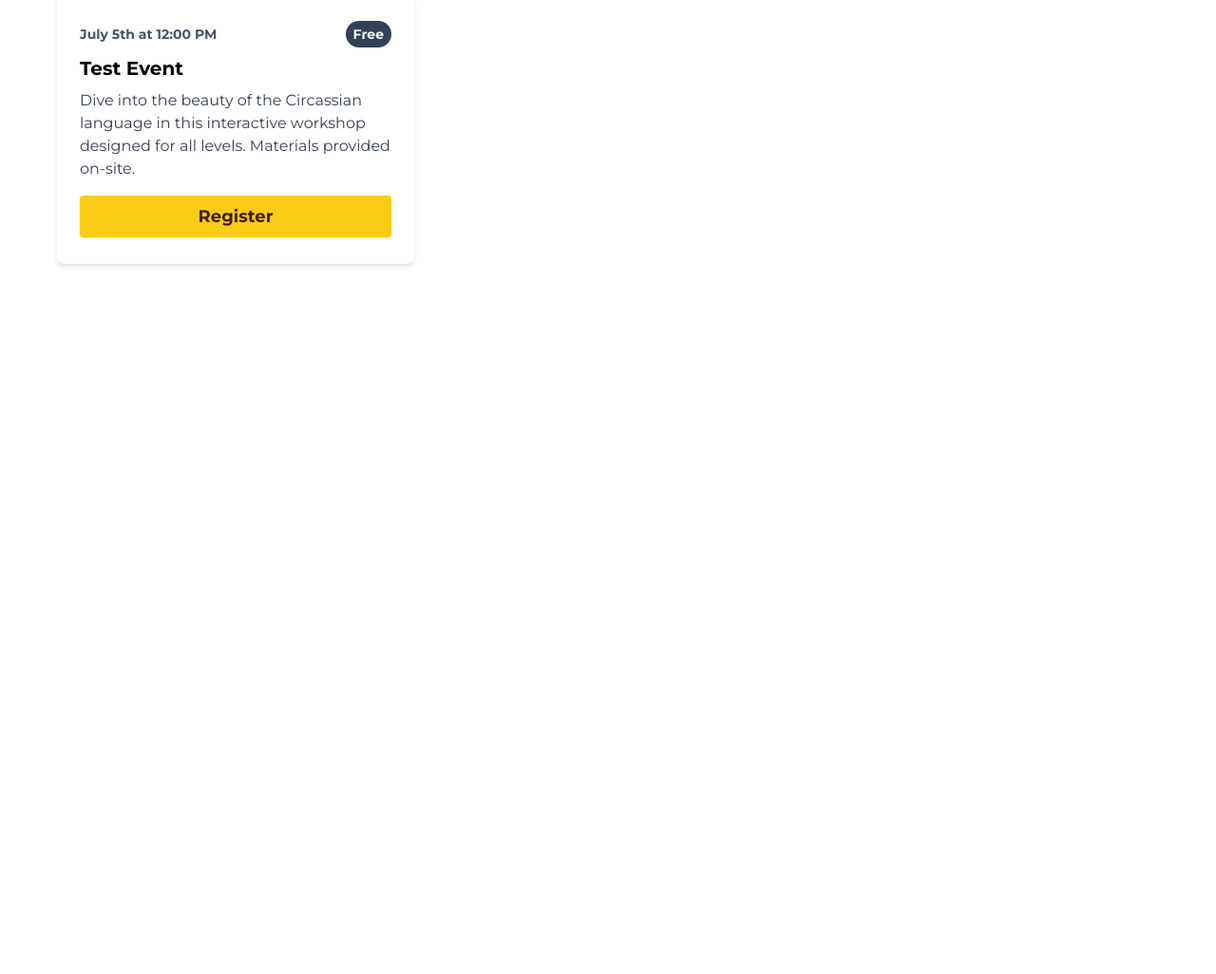
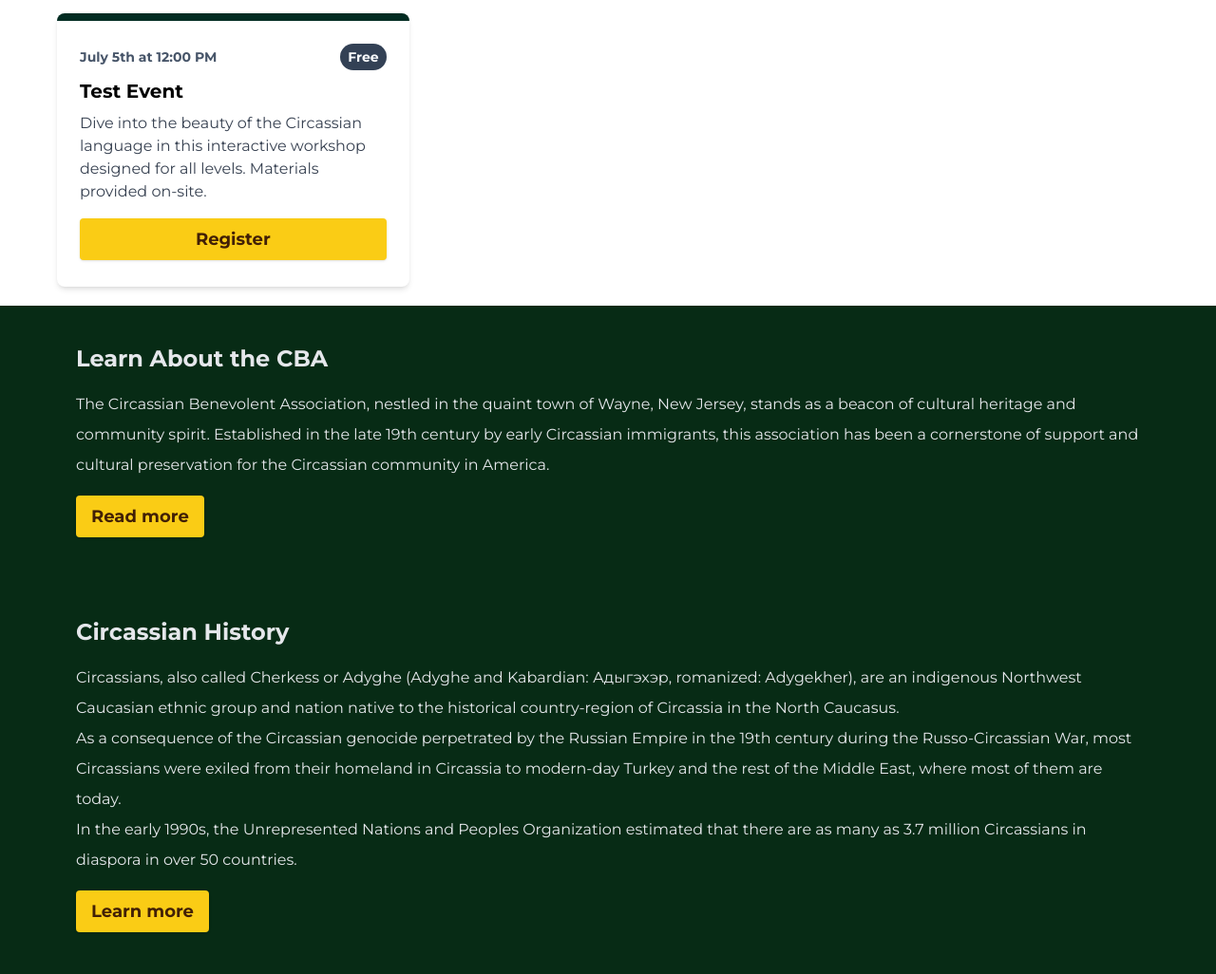
Before and after one commit to yazeedb/cba-theme, an Astro site: page / in a window 1280 px wide. Shown: the part 1082-2108 px from the top of the page at 95% size. Before the commit the page ends 1380 px from the top, so only its background shows below. Built offline with nearby package versions, Linux system fonts and the light colour scheme; Astro itself is replaced by a stand-in of ours.

Commit message:
more content

```diff
--- a/src/components/EventCard.astro
+++ b/src/components/EventCard.astro
@@ -22,11 +22,6 @@
     <p class="text-gray-700 text-base mb-4">
       {description}
     </p>
-    <button
-      class="w-full bg-cta-color text-cta-text-color active:bg-yellow-600 font-bold text-lg max-w-[585px] px-4 py-2 rounded shadow hover:shadow-lg outline-none focus:outline-none mr-1 mb-1 ease-linear transition-all duration-150"
-      type="button"
-    >
-      Register
-    </button>
+    <button class="cta-button w-full" type="button"> Register </button>
   </div>
 </div>
--- a/src/layouts/Layout.astro
+++ b/src/layouts/Layout.astro
@@ -28,4 +28,8 @@
   html {
     font-family: montserrat, system-ui, sans-serif;
   }
+
+  .cta-button {
+    @apply bg-cta-color text-cta-text-color active:bg-yellow-600 font-bold text-lg px-4 py-2 rounded shadow hover:shadow-lg outline-none focus:outline-none mr-1 mb-1 ease-linear transition-all duration-150;
+  }
 </style>
--- a/src/pages/index.astro
+++ b/src/pages/index.astro
@@ -31,7 +31,7 @@
         </button>
       </section>
 
-      <section class="grid grid-cols-1 md:grid-cols-3 gap-4">
+      <section class="grid grid-cols-1 md:grid-cols-3 gap-6">
         <EventCard
           name="Monthly Potluck"
           description="Gather with fellow community members for our monthly potluck. Share delicious dishes, stories, and enjoy our cultural richness together."
@@ -94,6 +94,54 @@
         />
       </section>
     </section>
+
+    <section class="bg-primary-green text-paragraph-light py-5 px-10">
+      <section class="max-w-[1240px] m-auto py-5 px-10">
+        <h2 class="text-2xl font-bold">Learn About the CBA</h2>
+
+        <p class="leading-8 my-4">
+          The Circassian Benevolent Association, nestled in the quaint town of
+          Wayne, New Jersey, stands as a beacon of cultural heritage and
+          community spirit. Established in the late 19th century by early
+          Circassian immigrants, this association has been a cornerstone of
+          support and cultural preservation for the Circassian community in
+          America.
+        </p>
+
+        <button class="cta-button" type="button">Read more</button>
+      </section>
+    </section>
+
+    <section class="bg-primary-green text-paragraph-light py-5 px-10">
+      <section class="max-w-[1240px] m-auto py-5 px-10">
+        <h2 class="text-2xl font-bold">Circassian History</h2>
+
+        <div class="leading-8 my-4">
+          <p>
+            Circassians, also called Cherkess or Adyghe (Adyghe and Kabardian:
+            Адыгэхэр, romanized: Adygekher), are an indigenous Northwest
+            Caucasian ethnic group and nation native to the historical
+            country-region of Circassia in the North Caucasus.
+          </p>
+
+          <p>
+            As a consequence of the Circassian genocide perpetrated by the
+            Russian Empire in the 19th century during the Russo-Circassian War,
+            most Circassians were exiled from their homeland in Circassia to
+            modern-day Turkey and the rest of the Middle East, where most of
+            them are today.
+          </p>
+
+          <p>
+            In the early 1990s, the Unrepresented Nations and Peoples
+            Organization estimated that there are as many as 3.7 million
+            Circassians in diaspora in over 50 countries.
+          </p>
+        </div>
+
+        <button class="cta-button" type="button">Learn more</button>
+      </section>
+    </section>
   </main>
 </Layout>
 
```
